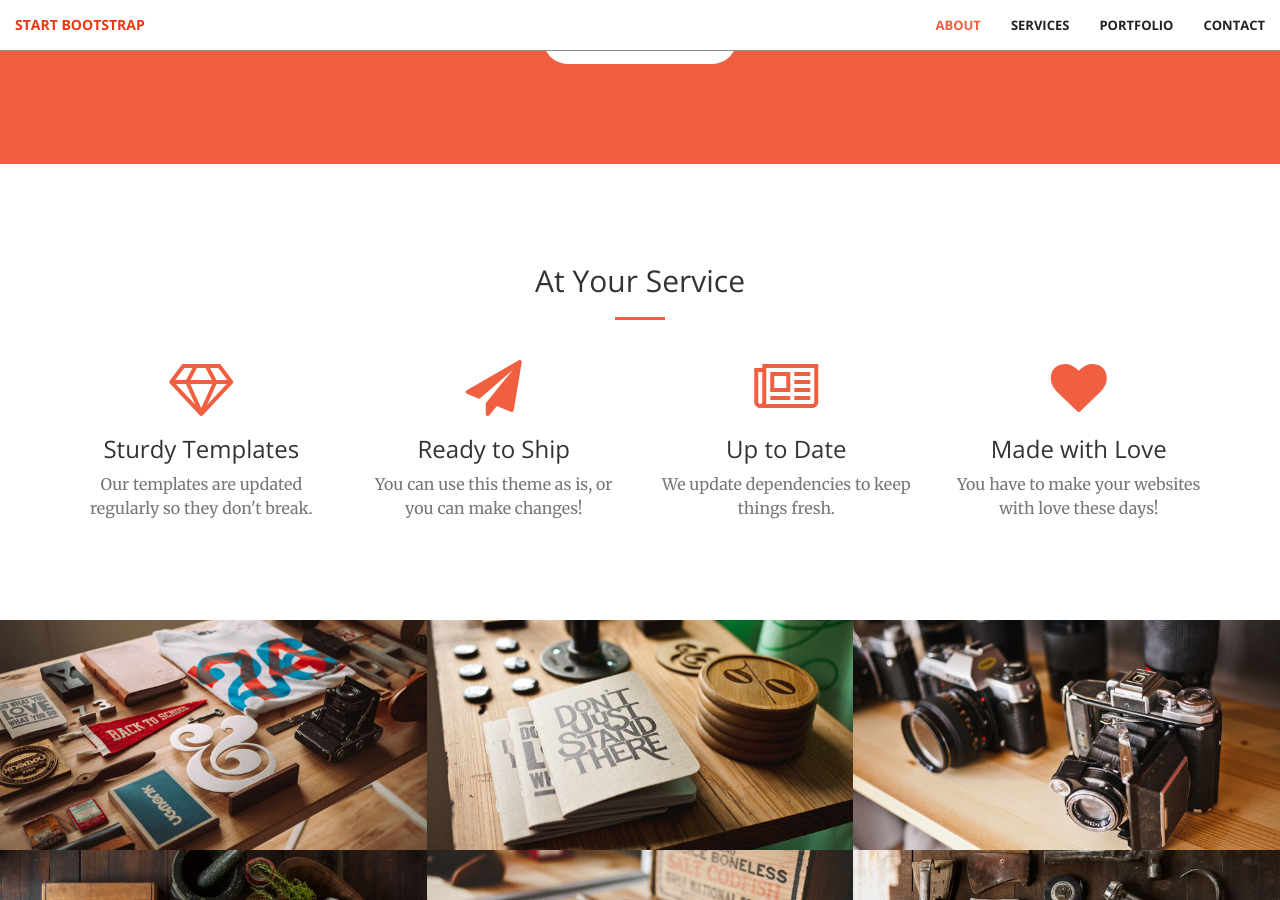
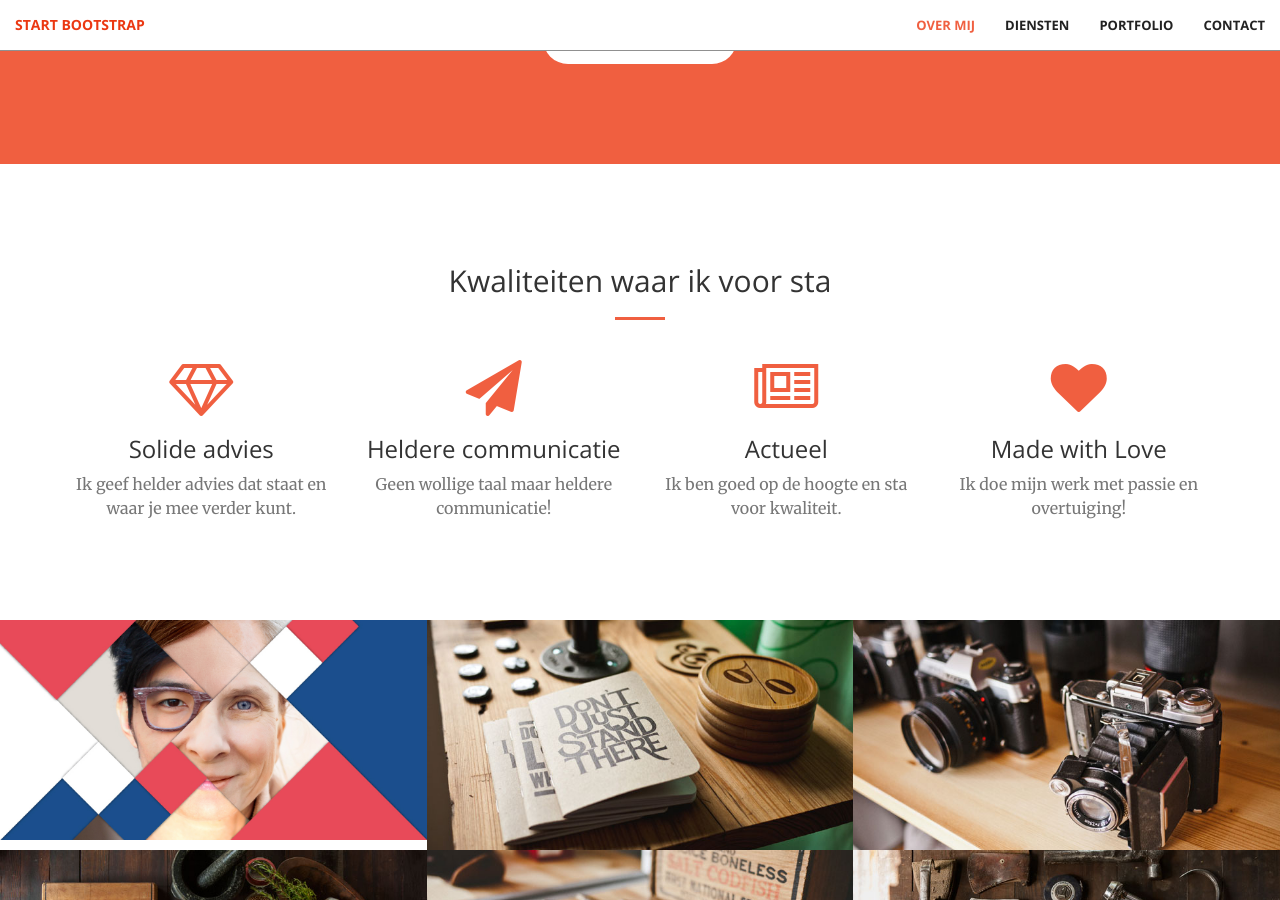
Before and after one commit to bliekp/pimbliek.nl, a Jekyll site: the page built from index.html, in a window 1280 px wide and 900 px high, scrolled down 1106 px. Built offline with Jekyll 4.4.1, drawn with Linux system fonts in a browser that asks for light colours; some of the changed text lies outside the part shown.

Commit message:
Eerste aanpassingen ter personalisatie van de teksten

```diff
--- a/_includes/contact.html
+++ b/_includes/contact.html
@@ -2,9 +2,9 @@
     <div class="container">
         <div class="row">
             <div class="col-lg-8 col-lg-offset-2 text-center">
-                <h2 class="section-heading">Let's Get In Touch!</h2>
+                <h2 class="section-heading">Bakkie doen? Neem contact op!</h2>
                 <hr class="primary">
-                <p>Ready to start your next project with us? That's great! Give us a call or send us an email and we will get back to you as soon as possible!</p>
+                <p>Wil je eens vrijblijvend verkennen wat ik voor je organisatie kan betekenen? Neem contact op en we maken een afspraak.</p>
             </div>
         <div class="col-lg-2 col-lg-offset-2 text-center">
             <a href="https://twitter.com/{{ site.twitter_username }}">
--- a/_includes/header.html
+++ b/_includes/header.html
@@ -1,10 +1,10 @@
 <header>
     <div class="header-content">
         <div class="header-content-inner">
-            <h1>Your Favorite Source of Free Bootstrap Themes</h1>
+            <h1>Pim Bliek</h1>
             <hr>
-            <p>Start Bootstrap can help you build better websites using the Bootstrap CSS framework! Just download your template and start going, no strings attached!</p>
-            <a href="#about" class="btn btn-primary btn-xl page-scroll">Find Out More</a>
+            <p>Zoek je een doorgewinterde projectmanager of adviseur met dik 20 jaar ervaring met technologie, bedrijfsleven en overheid? Ik heb een goed ontwikkelde bullshit-antenne en heb last van buzzword-jeuk. Ik zie door de bomen het bos en zorg voor een gedragen oplossing die werkt. Ik kan goed omgaan met (politieke) sensitiviteit, help met het vinden van draagvlak en ik ontwar de technische knoop.</p>
+            <a href="#about" class="btn btn-primary btn-xl page-scroll">Ik wil meer weten!</a>
         </div>
     </div>
 </header>
--- a/_includes/nav.html
+++ b/_includes/nav.html
@@ -15,10 +15,10 @@
         <div class="collapse navbar-collapse" id="bs-example-navbar-collapse-1">
             <ul class="nav navbar-nav navbar-right">
                 <li>
-                    <a class="page-scroll" href="#about">About</a>
+                    <a class="page-scroll" href="#about">Over mij</a>
                 </li>
                 <li>
-                    <a class="page-scroll" href="#services">Services</a>
+                    <a class="page-scroll" href="#services">Diensten</a>
                 </li>
                 <li>
                     <a class="page-scroll" href="#portfolio">Portfolio</a>
--- a/_includes/portfolio.html
+++ b/_includes/portfolio.html
@@ -3,14 +3,14 @@
         <div class="row no-gutter">
             <div class="col-lg-4 col-sm-6">
                 <a href="#" class="portfolio-box">
-                    <img src="img/portfolio/1.jpg" class="img-responsive" alt="">
+                    <img src="img/portfolio/dia.jpg" class="img-responsive" alt="">
                     <div class="portfolio-box-caption">
                         <div class="portfolio-box-caption-content">
                             <div class="project-category text-faded">
-                                Category
+                                Advies
                             </div>
                             <div class="project-name">
-                                Project Name
+                                Democratie in Actie
                             </div>
                         </div>
                     </div>
--- a/_includes/services.html
+++ b/_includes/services.html
@@ -2,7 +2,7 @@
     <div class="container">
         <div class="row">
             <div class="col-lg-12 text-center">
-                <h2 class="section-heading">At Your Service</h2>
+                <h2 class="section-heading">Kwaliteiten waar ik voor sta</h2>
                 <hr class="primary">
             </div>
         </div>
@@ -12,29 +12,29 @@
             <div class="col-lg-3 col-md-6 text-center">
                 <div class="service-box">
                     <i class="fa fa-4x fa-diamond wow bounceIn text-primary"></i>
-                    <h3>Sturdy Templates</h3>
-                    <p class="text-muted">Our templates are updated regularly so they don't break.</p>
+                    <h3>Solide advies</h3>
+                    <p class="text-muted">Ik geef helder advies dat staat en waar je mee verder kunt.</p>
                 </div>
             </div>
             <div class="col-lg-3 col-md-6 text-center">
                 <div class="service-box">
                     <i class="fa fa-4x fa-paper-plane wow bounceIn text-primary" data-wow-delay=".1s"></i>
-                    <h3>Ready to Ship</h3>
-                    <p class="text-muted">You can use this theme as is, or you can make changes!</p>
+                    <h3>Heldere communicatie</h3>
+                    <p class="text-muted">Geen wollige taal maar heldere communicatie!</p>
                 </div>
             </div>
             <div class="col-lg-3 col-md-6 text-center">
                 <div class="service-box">
                     <i class="fa fa-4x fa-newspaper-o wow bounceIn text-primary" data-wow-delay=".2s"></i>
-                    <h3>Up to Date</h3>
-                    <p class="text-muted">We update dependencies to keep things fresh.</p>
+                    <h3>Actueel</h3>
+                    <p class="text-muted">Ik ben goed op de hoogte en sta voor kwaliteit.</p>
                 </div>
             </div>
             <div class="col-lg-3 col-md-6 text-center">
                 <div class="service-box">
                     <i class="fa fa-4x fa-heart wow bounceIn text-primary" data-wow-delay=".3s"></i>
                     <h3>Made with Love</h3>
-                    <p class="text-muted">You have to make your websites with love these days!</p>
+                    <p class="text-muted">Ik doe mijn werk met passie en overtuiging!</p>
                 </div>
             </div>
         </div>
```
Also changed, not shown: img/portfolio/dia.jpg (added).
